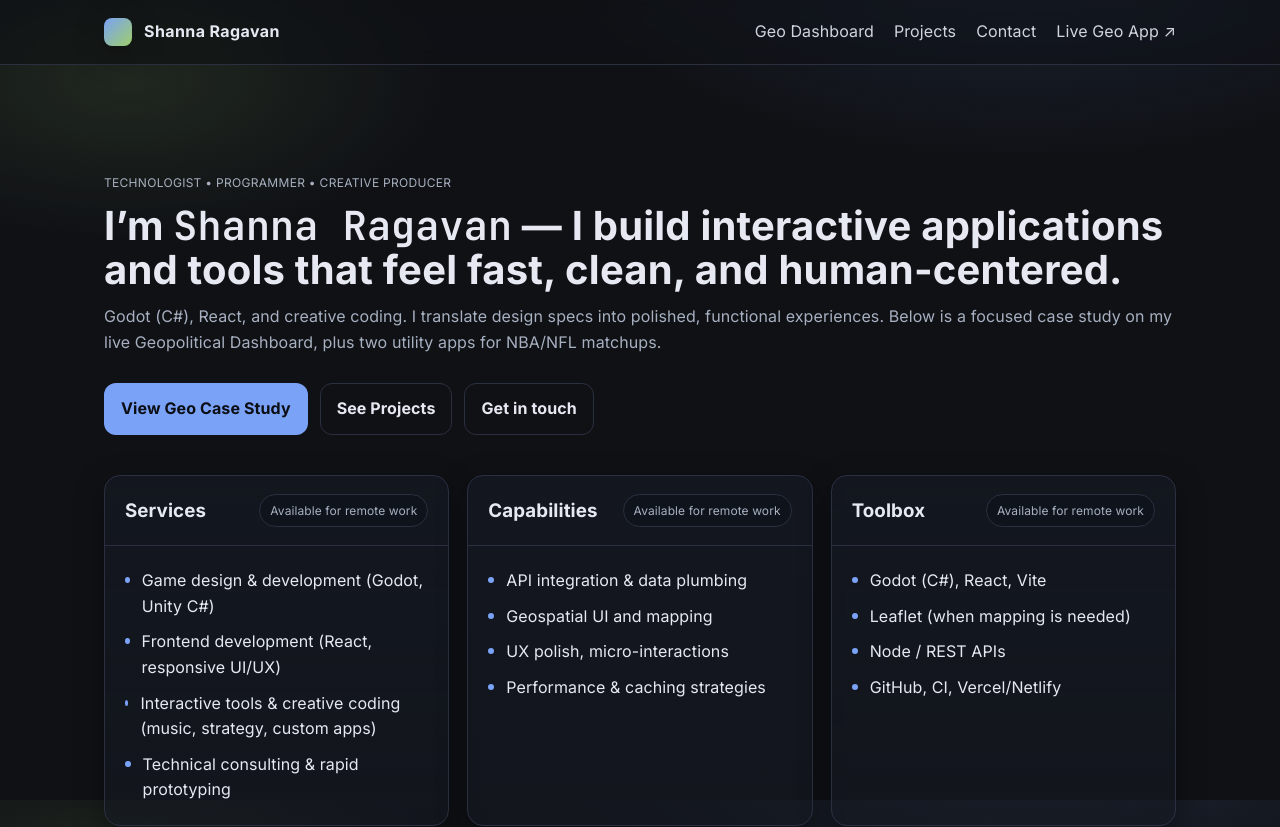
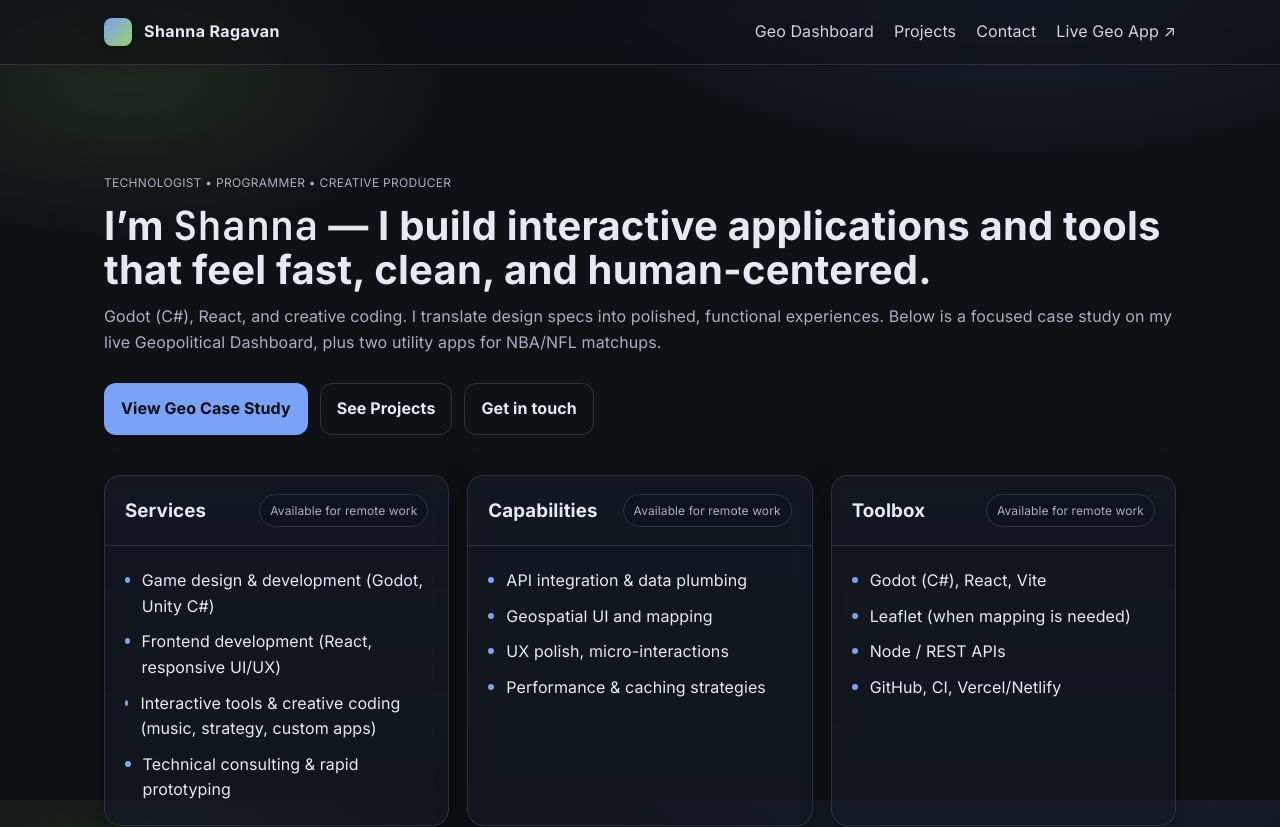
Before and after one commit to Tekknobot/shnnrgvn-portfolio, a React (Vite) app: page / in a window 1280 px wide. Shown: the top 827 px of the page. Built offline with nearby package versions, Linux system fonts and the light colour scheme; the HTML template or start-up script is replaced by a standard one.

Commit message:
First name only.

```diff
--- a/src/App.jsx
+++ b/src/App.jsx
@@ -13,7 +13,7 @@ export default function App(){
       <main className="container">
         <section className="hero">
           <p className="kicker">Technologist • Programmer • Creative Producer</p>
-          <h1 className="title">I’m <span className="mono">Shanna Ragavan</span> — I build interactive applications and tools that feel fast, clean, and human-centered.</h1>
+          <h1 className="title">I’m <span className="mono">Shanna</span> — I build interactive applications and tools that feel fast, clean, and human-centered.</h1>
           <p className="subtitle">
             Godot (C#), React, and creative coding. I translate design specs into polished, functional experiences.
             Below is a focused case study on my live Geopolitical Dashboard, plus two utility apps for NBA/NFL matchups.
```
